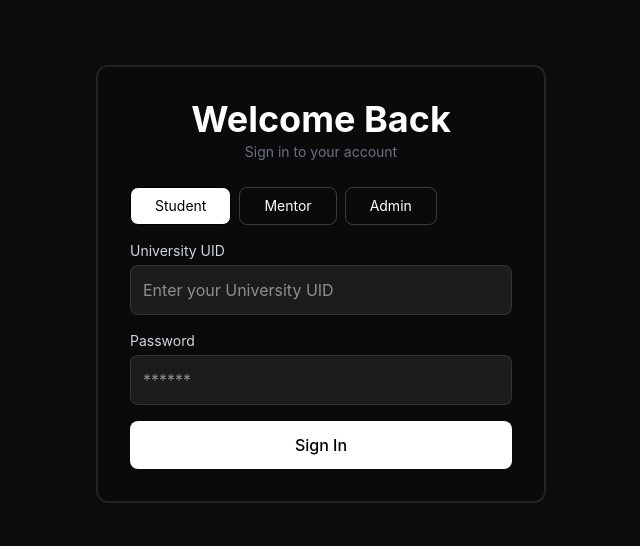
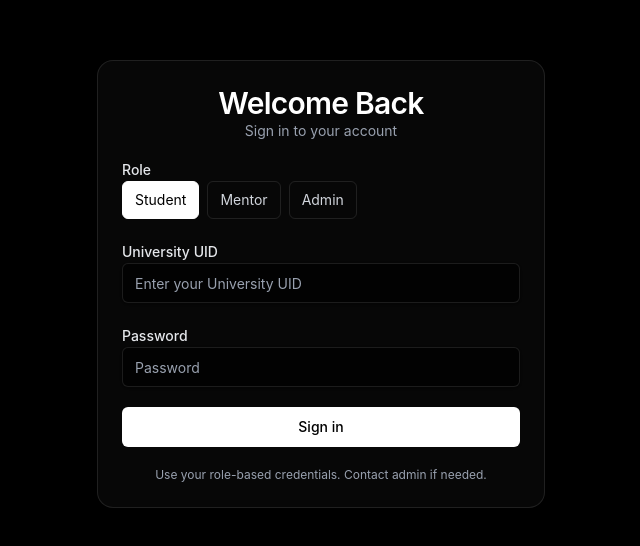
Before and after one commit to rishab11250/lms-clone, a React (Vite) app: page /login in a window 1280 px wide. Shown: the part 116-662 px from the top of the page, without its empty margins (319-959 px from the left). Built offline with nearby package versions, Linux system fonts and the light colour scheme.

Commit message:
done login page

```diff
--- a/src/pages/Login.jsx
+++ b/src/pages/Login.jsx
@@ -1,52 +1,117 @@
-import React from 'react'
-import { useState } from 'react'
+import React, { useState } from "react";
+import { useNavigate } from "react-router-dom";
+import { loginDetails } from "../utils/auth";
+import StudentDashboard from "./studentDashboard";
 
-const Login = () => {
-  const roles = ['Student', 'Mentor', 'Admin']
-  const [role, setRole] = useState('Student')
+export default function Login() {
+  const [role, setRole] = useState("Student");
+  const [uid, setUid] = useState("");
+  const [password, setPassword] = useState("");
+
+  const navigate = useNavigate();
+
+  const roles = ["Student", "Mentor", "Admin"];
+
+  const handleSubmit = (e) => {
+    e.preventDefault();
+
+    if (role === "Student") {
+      const success = loginDetails(uid, password);
+
+      if (!success) {
+        alert("Login failed. Please try again");
+        return;
+      }
+      navigate("/studentDashboard");
+    }
+  };
 
   return (
-    <div className="flex flex-col gap-5 h-screen w-screen justify-center items-center">
-      <div className="w-[450px] border-2 rounded-xl border-white/10 bg-neutral-950 flex flex-col gap-4 p-8">
-        <div className="text-center mb-2">
-          <p className="text-4xl font-bold text-white">Welcome Back</p>
-          <span className="text-gray-500 text-sm">Sign in to your account</span>
+    <div className="min-h-screen w-full flex items-center justify-center px-4 py-10 bg-black">
+      <div className="w-full max-w-md rounded-2xl border border-white/10 bg-neutral-950/70 backdrop-blur-md shadow-xl">
+        {/* Header */}
+        <div className="p-6 pb-2 text-center">
+          <h2 className="text-3xl font-semibold tracking-tight text-white">
+            Welcome Back
+          </h2>
+
+          <p className="text-sm text-gray-400">Sign in to your account</p>
         </div>
-        <div className="flex flex-row gap-2">
+
+        {/* Form */}
+        <div className="p-6 pt-2">
+          <form onSubmit={handleSubmit} className="space-y-5">
+            {/* Role */}
+            <div className="space-y-2 text-left">
+              <label className="text-sm font-medium text-gray-200">Role</label>
+
+              <div className="flex gap-2">
                 {roles.map((r) => (
                   <button
+                    type="button"
                     key={r}
                     onClick={() => setRole(r)}
-              className={`border rounded-lg px-6 py-2 text-sm ${
-                role === r ? 'bg-white text-black' : 'bg-transparent text-white border-white/20'
-              }`}
+                    className={`px-3 py-2 rounded-md border text-sm transition-colors
+                      ${role === r
+                        ? "bg-white text-black border-white"
+                        : "bg-transparent text-gray-300 border-white/10 hover:bg-white/5"
+                      }
+                    `}
                   >
                     {r}
                   </button>
                 ))}
               </div>
-        <div className="flex flex-col gap-1">
-          <label className="text-sm text-gray-300 text-left">University UID</label>
+            </div>
+
+            {/* UID / Email */}
+            <div className="space-y-2 text-left">
+              <label className="text-sm font-medium text-gray-200">
+                {role === "Student" ? "University UID" : "Email"}
+              </label>
+
               <input
-            type="text"
-            placeholder="Enter your University UID"
-            className="border rounded-lg p-3 bg-[#1c1c1c] text-white border-white/10 focus:outline-none focus:border-white/30"
+                type={role === "Student" ? "text" : "email"}
+                placeholder={
+                  role === "Student"
+                    ? "Enter your University UID"
+                    : "name@example.com"
+                }
+                value={uid}
+                onChange={(e) => setUid(e.target.value)}
+                className="flex h-10 w-full rounded-md border border-white/10 bg-black/60 px-3 py-2 text-sm text-white placeholder:text-gray-400 shadow-sm outline-none focus-visible:ring-2 focus-visible:ring-white/30"
               />
             </div>
-        <div className="flex flex-col gap-1">
-          <label className="text-sm text-gray-300 text-left">Password</label>
+
+            {/* Password */}
+            <div className="space-y-2 text-left">
+              <label className="text-sm font-medium text-gray-200">
+                Password
+              </label>
+
               <input
                 type="password"
-            placeholder="******"
-            className="border rounded-lg p-3 bg-[#1c1c1c] text-white border-white/10 focus:outline-none focus:border-white/30"
+                value={password}
+                onChange={(e) => setPassword(e.target.value)}
+                placeholder="Password"
+                className="flex h-10 w-full rounded-md border border-white/10 bg-black/60 px-3 py-2 text-sm text-white placeholder:text-gray-400 shadow-sm outline-none focus-visible:ring-2 focus-visible:ring-white/30"
               />
             </div>
-        <button className="bg-white text-black font-medium rounded-lg px-8 py-3 w-full hover:bg-neutral-200 transition-all">
-          Sign In
+
+            {/* Button */}
+            <button
+              type="submit"
+              className="inline-flex items-center justify-center w-full rounded-md text-sm font-medium transition-colors focus-visible:outline-none focus-visible:ring-2 focus-visible:ring-white/40 disabled:opacity-50 bg-white text-black hover:bg-gray-200 h-10 px-4 py-2"
+            >
+              Sign in
             </button>
+
+            <p className="text-center text-xs text-gray-400">
+              Use your role-based credentials. Contact admin if needed.
+            </p>
+          </form>
         </div>
       </div>
-  )
+    </div>
+  );
 }
-
-export default Login
--- /dev/null
+++ b/src/pages/studentDashboard.jsx
@@ -0,0 +1,26 @@
+import React from "react";
+
+export default function StudentDashboard() {
+    const data = localStorage.getItem("user");
+    const user = data ? JSON.parse(data) : null;
+
+    if (!user) {
+        return (
+            <div className="min-h-screen bg-black text-white flex items-center justify-center">
+                No user found
+            </div>
+        );
+    }
+
+    return (
+        <div className="min-h-screen bg-black text-white p-10">
+            <h1 className="text-3xl font-bold">Student Dashboard</h1>
+
+            <div className="mt-6 space-y-2">
+                <p>UID: {user.uid}</p>
+                <p>Role: {user.role}</p>
+                <p>Name: {user.name}</p>
+            </div>
+        </div>
+    );
+}
--- /dev/null
+++ b/src/utils/auth.js
@@ -0,0 +1,18 @@
+export const loginCredentials = {
+    uid: "654321",
+    password: "12345",
+};
+
+export const loginDetails = (uid, password) => {
+    if (uid === loginCredentials.uid && password === loginCredentials.password) {
+        const user = {
+            uid,
+            role: "Student",
+            name: "Student User",
+        };
+
+        localStorage.setItem("user", JSON.stringify(user));
+        return true;
+    }
+    return false;
+};
```
Lines whose indentation alone changed are shown as unchanged.
